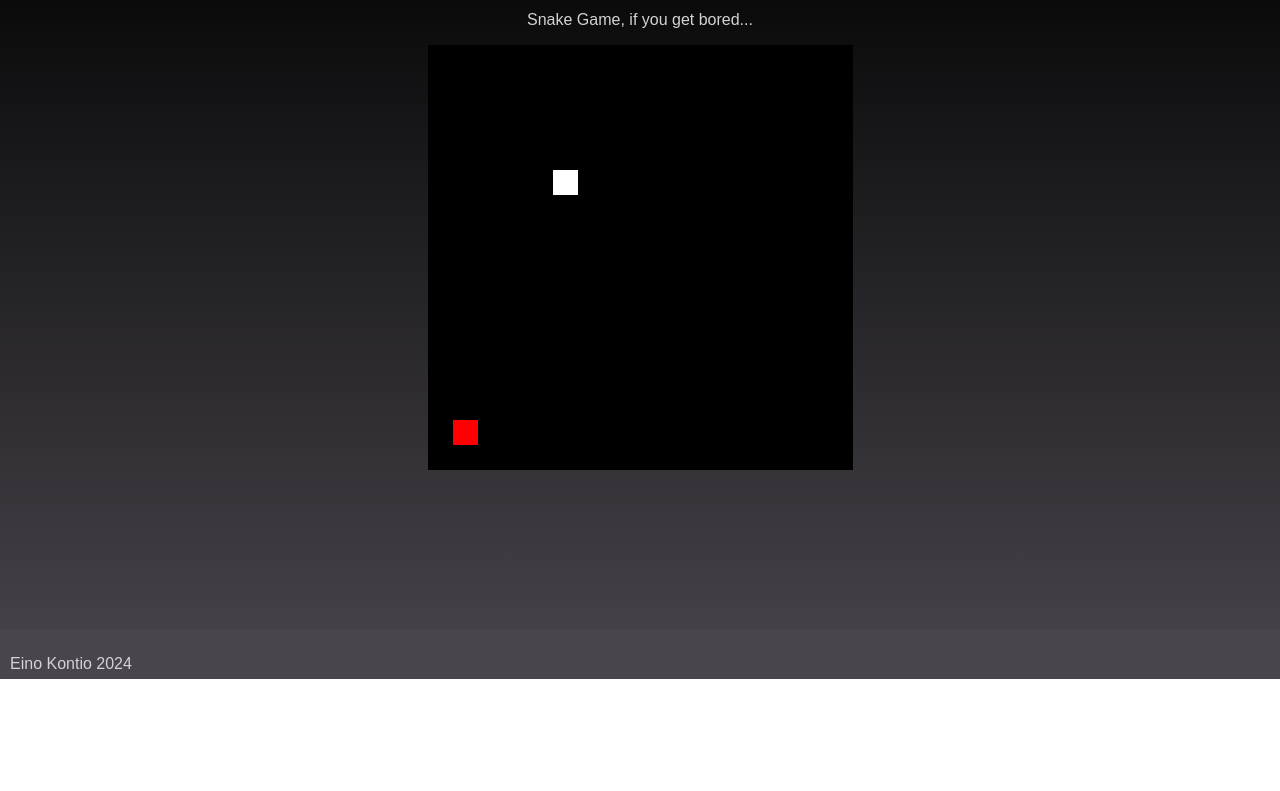
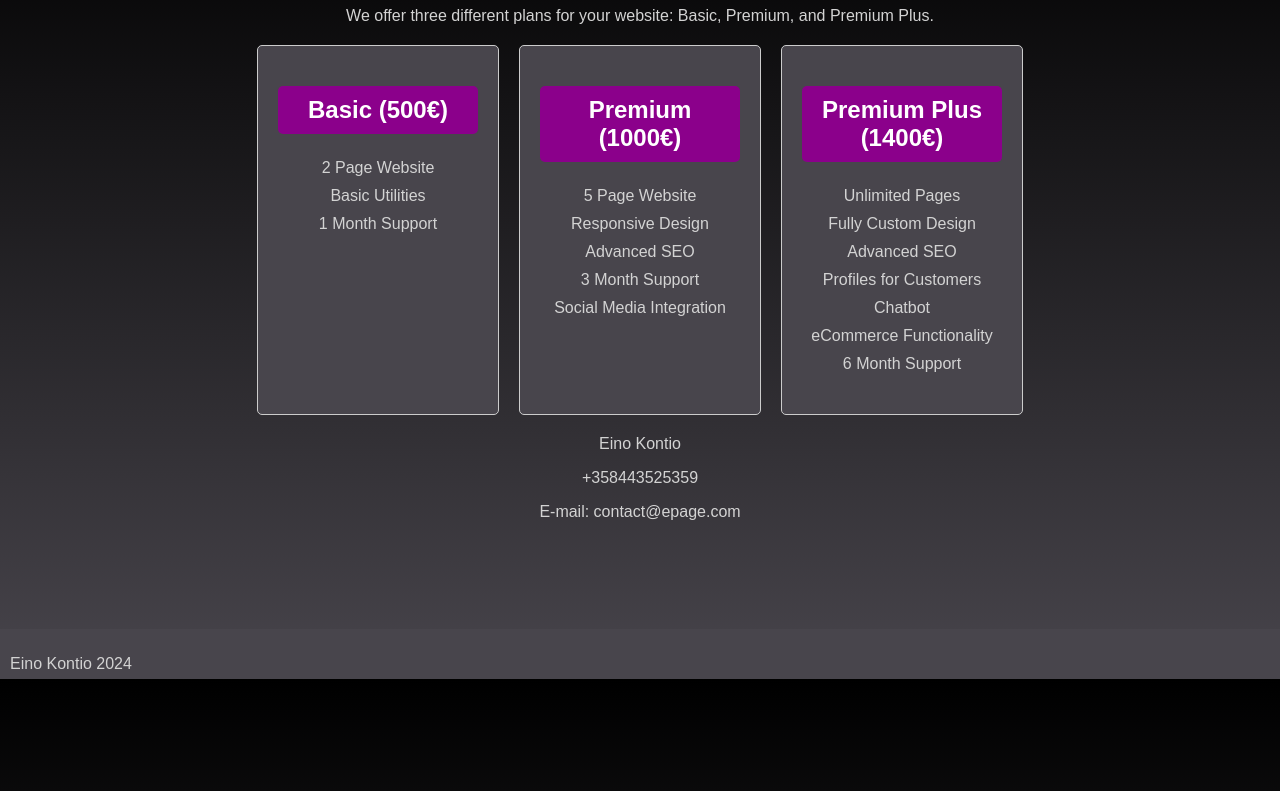
Before and after one commit to JustAH0rse/JustAH0rse, a plain HTML site: page digisivuyht.html in a window 1280 px wide. Shown: the part 121-912 px from the top of the page. Before the commit the page ends 800 px from the top, so only its background shows below. Drawn offline with Linux system fonts and the light colour scheme.

Commit message:
removed snake ja tilalle table

```diff
--- a/Digisivu1.css
+++ b/Digisivu1.css
@@ -9,6 +9,7 @@ body {
   background-attachment: fixed;
   margin: 0;
   padding-bottom: 100px; /* To avoid footer overlapping content */
+  text-align: center;
 }
 
 h1 {
@@ -131,18 +132,44 @@ a:hover {
   bottom: 20px;
   left: 50%;
   transform: translateX(-50%);
-
+  display: none;
   flex-direction: column;
   align-items: center;
   z-index: 100; /* Ensures buttons stay above game canvas */
 }
-.virtual-keyboard {
-  display: none; /* Initially hide the virtual keyboard */
+
+.table {
+  display: flex;
+  justify-content: center;
+  margin: 20px auto;
+  width: 80%; /* Set width for better layout */
 }
+.package {
+  border: 1px solid #ccc;
+  margin: 0 10px;
+  padding: 20px;
+  border-radius: 5px;
+  width: 200px; /* Fixed width for better alignment */
+  background-color: #48454c;
+}
+.package h2 {
+  background-color: darkmagenta;
+  color: white;
+  padding: 10px;
+  border-radius: 5px;
+}
+ul {
+  list-style-type: none; /* Remove default list styling */
+  padding: 0; /* Remove padding */
+}
+li {
+  padding: 5px 0; /* Add space between items */
+}
+
 
 @media (max-width: 768px) {
   .virtual-keyboard {
-      display: block; /* Show on mobile devices */
+      display: flex; /* Show on mobile devices */
   }
 }
 .horiz-controls {
--- a/digisivuyht.html
+++ b/digisivuyht.html
@@ -1,46 +1,60 @@
 <!DOCTYPE html>
+<html lang="en">
 <head>
     <meta name="viewport" content="width=device-width, initial-scale=1.0">
-
     <link rel="stylesheet" href="Digisivu1.css">
-
-    <script src="digisivupeli.js" defer> </script>
-
-<style>
-
-body {
-    text-align: center;
-}
-
-</style>
-
-<script src="virtual-controls.js" defer></script>
+    <title>E-Page</title>
 
 </head>
-
 <body>
 
     <div class="topnav">
         <a href="index.html">Home</a>
-        <a class="active" href="digisivuyht.html">Contact</a>
+        <a class="active" href="digisivuyht.html">Contact/Pricing</a>
         <a href="digisivuportfolio.html">My Portfolio</a>
         <img src="Untitled design.png" alt="tkuva" class="topkuva">
     </div>
 
+    <h1>Prices for Websites</h1>
+    <p>We offer three different plans for your website: Basic, Premium, and Premium Plus.</p>
 
+    <div class="table">
+        <div class="package">
+            <h2>Basic (500€)</h2>
+            <ul>
+                <li>2 Page Website</li>
+                <li>Basic Utilities</li>
+                <li>1 Month Support</li>
+            </ul>
+        </div>
+        <div class="package">
+            <h2>Premium (1000€)</h2>
+            <ul>
+                <li>5 Page Website</li>
+                <li>Responsive Design</li>
+                <li>Advanced SEO</li>
+                <li>3 Month Support</li>
+                <li>Social Media Integration</li>
+            </ul>
+        </div>
+        <div class="package">
+            <h2>Premium Plus (1400€)</h2>
+            <ul>
+                <li>Unlimited Pages</li>
+                <li>Fully Custom Design</li>
+                <li>Advanced SEO</li>
+                <li>Profiles for Customers</li>
+                <li>Chatbot</li>
+                <li>eCommerce Functionality</li>
+                <li>6 Month Support</li>
+            </ul>
+        </div>
+    </div>
 
-
-<p>
-Eino Kontio
-</p>
-
-<p>
-+358443525359
-</p>
-
-<p>Snake Game, if you get bored...
+    <p>Eino Kontio</p>
+    <p>+358443525359</p>
+    <p>E-mail:  contact@epage.com</p>
     <div class="geeks"></div>
-</p>
     <canvas id="board"></canvas>
 
     <div class="virtual-keyboard">
@@ -57,3 +71,4 @@ Eino Kontio
     </div>
 
 </body>
+</html>
```
Also changed, not shown: digisivuportfolio.html (+1 -1 lines), index.html (+1 -1 lines). Lines whose indentation alone changed are shown as unchanged.
